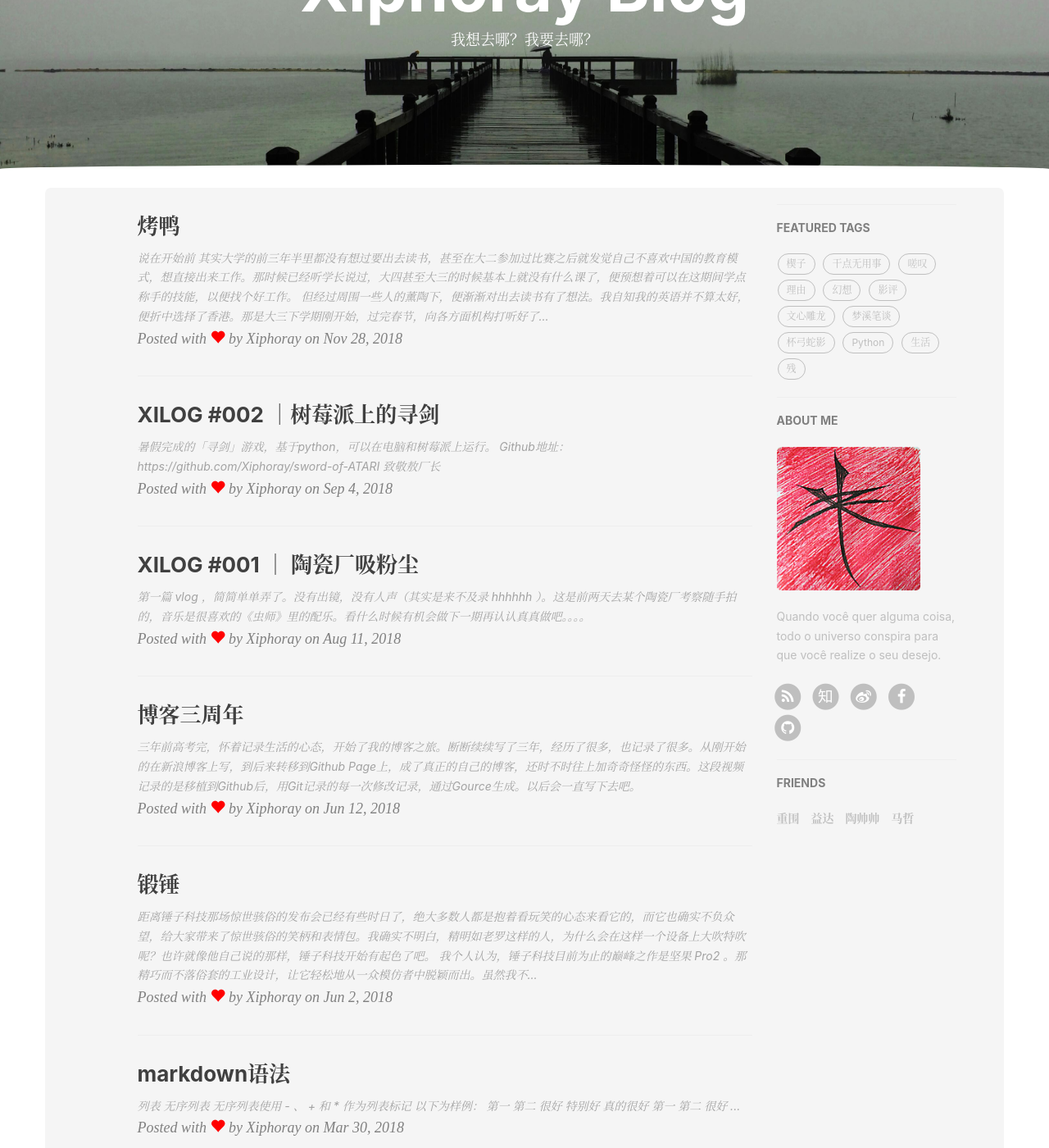
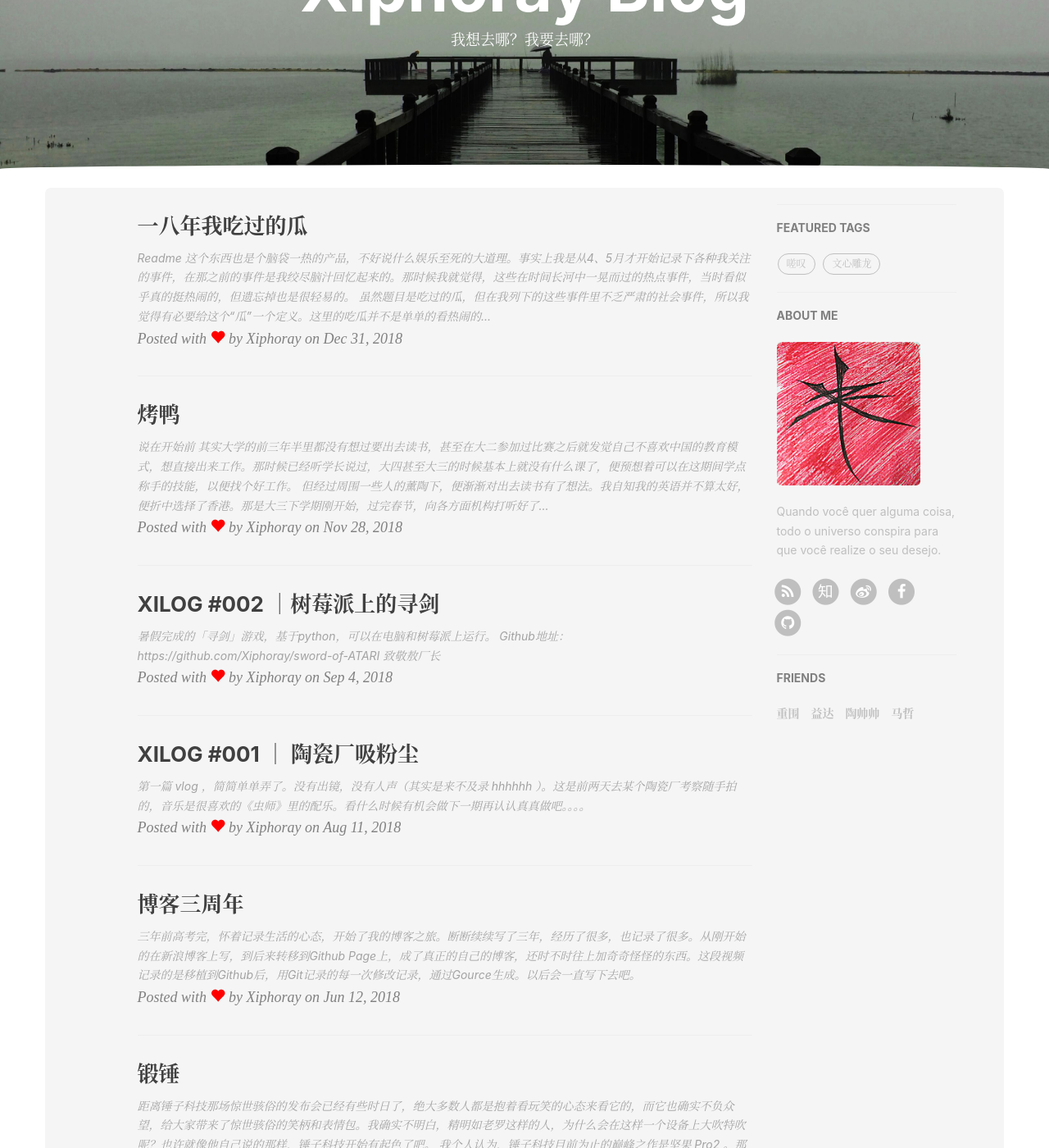
Before and after one commit to Xiphoray/Xiphoray.github.io, a Jekyll site: the page built from index.html, in a window 1280 px wide and 1400 px high, scrolled down 209 px. Shown: the whole window at 82% size. Built offline with Jekyll 4.4.1, drawn with Linux system fonts in a browser that asks for light colours; nearby versions of some CDN libraries; the list of posts is cut into pages by our own code; comment, search, counter and statistics services are not loaded.

Commit message:
last post of 2018

```diff
--- a/_config.yml
+++ b/_config.yml
@@ -76,7 +76,7 @@ sidebar-avatar: /img/avatar-x.jpg      # use absolute URL, seeing it's used in b
 
 # Featured Tags
 featured-tags: true                     # whether or not using Feature-Tags
-featured-condition-size: 0              # A tag will be featured if the size of it is more than this condition value
+featured-condition-size: 5              # A tag will be featured if the size of it is more than this condition value
 
 
 
@@ -90,7 +90,7 @@ service-worker: true
 friends: [
     {
          title: "重围",
-         href: "http://leanote.meetwhy.com/blog/ericwyn"
+         href: "https://blog.meetwhy.com/"
     },
     {
          title: "益达",
--- /dev/null
+++ b/_posts/2018-12-31-yi.md
@@ -0,0 +1,111 @@
+---
+layout:     post
+title:      "一八年我吃过的瓜"
+subtitle:
+date:       2018-12-31 00:00:14
+author:     "Xiphoray"
+header-img: "img/2018-12-31-yi/head.jpg"
+catalog: false
+tags:
+    - 嗟叹
+---
+
+#### Readme
+
+这个东西也是个脑袋一热的产品，不好说什么娱乐至死的大道理。事实上我是从4、5月才开始记录下各种我关注的事件，在那之前的事件是我绞尽脑汁回忆起来的。那时候我就觉得，这些在时间长河中一晃而过的热点事件，当时看似乎真的挺热闹的，但遗忘掉也是很轻易的。
+
+虽然题目是吃过的瓜，但在我列下的这些事件里不乏严肃的社会事件，所以我觉得有必要给这个“瓜”一个定义。这里的吃瓜并不是单单的看热闹的意思，而是这些事件引起了我的关注和思考，我觉得有必要记录下来。对于一些荒诞的或者不可描述的事件我使用了一定的调侃；但对于一些较为严肃的事情，我会用正常的话来描述。
+
+另外，因为我也不是从年初开始记录这些事件的，所以下面的排列就没有严格地按照时间先后顺序来排了。有时候当时关注了某件事但没有记录下来，过了一段时间后又忘了，所以还可能会对一些事件有缺漏。
+
+以上就是对这个列表的说明了。
+
+
+
+#### 正文
+
+连任
+
+北大沈阳
+
+佛山地铁工地塌陷
+
+新浪清查同性恋内容
+
+住嘴，你吵着我用TNT了
+
+价值六个钱包的房子
+
+美国封杀中兴
+
+芒果TV上的马赛克
+
+冰冰的账本
+
+韭菜风波一：你快生孩子
+
+韭菜风波二：你快抵押房子
+
+深圳佳士工人维权案
+
+滴滴一：空姐遇害
+
+滴滴二：女生遇害并导致顺风车关停
+
+你的APP可以识别手机壳么
+
+国产真旗舰手机：爱爱手机
+
+不能长生的长生
+
+中国人的骄傲：红芯浏览器
+
+霍金去世
+
+滚开，你挡住我用无限屏了
+
+鸿毛药酒完结篇
+
+昆山黑涩会
+
+华住信息泄漏
+
+刘强东的抹茶妹妹
+
+MH370残骸疑似在Google Map上找到
+
+王局与方舟子
+
+斗蛐蛐游戏
+
+魅力无限贾跃亭
+
+铁幕演说
+
+重庆公交坠江
+
+金庸去世
+
+斯坦李去世
+
+六学成为传统文化的代表
+
+花总曝光酒店卫生问题
+
+电鳗北美刷榜
+
+荒野大镖客
+
+比特币暴跌
+
+基因编辑
+
+华为大公主被捕
+
+互联网大裁员
+
+老罗卸任锤子法人
+
+你看这块屏幕他又贵又大
+
+ofo退款
```
Also changed, not shown: img/2018-12-31-yi/head.jpg (added).
